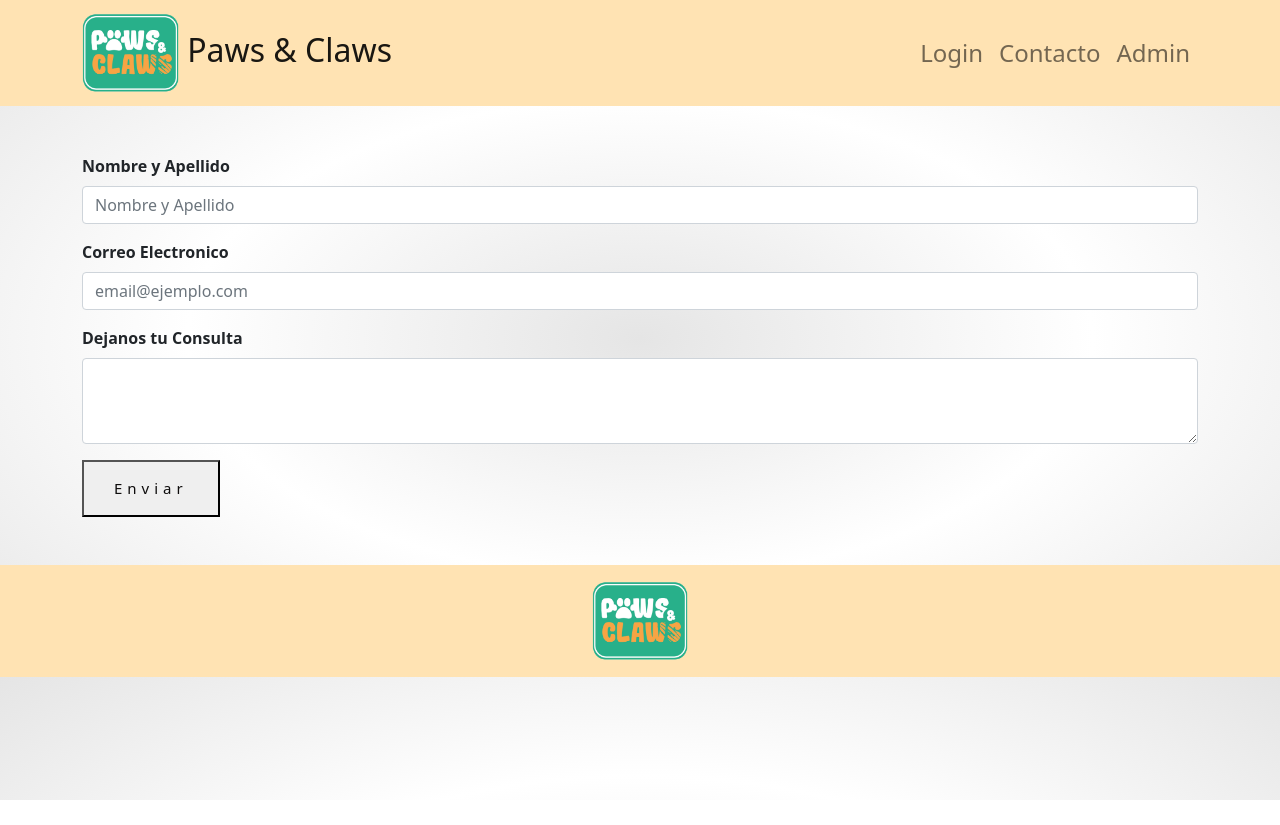
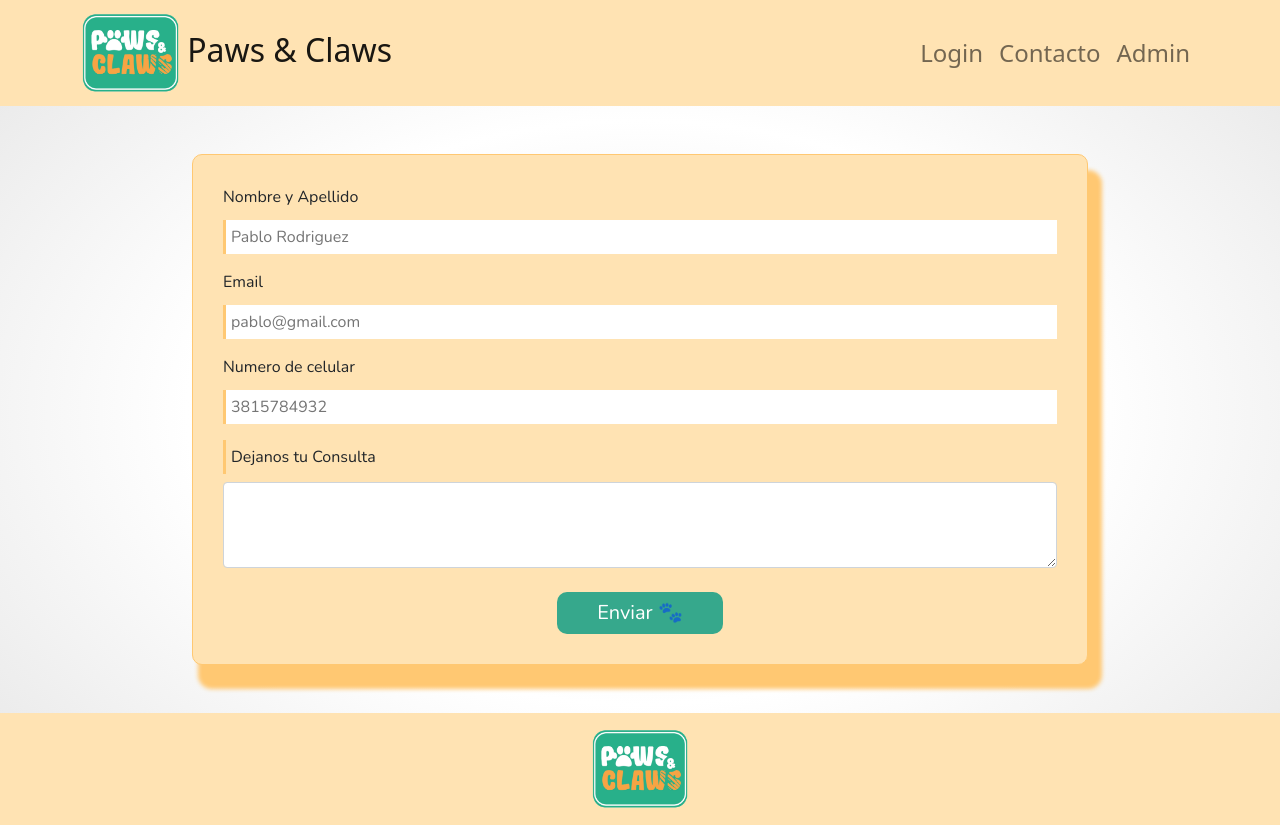
Before and after one commit to tomasCMPSN/ProyectoFinalGrupo2, a React (Create React App) app: page /contacto in a window 1280 px wide. Before the commit the page ends 800 px from the top, so only its background shows below. Built offline with nearby package versions, Linux system fonts and the light colour scheme; data requests are answered from the project's data file; the HTML template or start-up script is replaced by a standard one.

Commit message:
le di el mismo estilo a todas las paginas del proyecto

```diff
--- a/src/App.js
+++ b/src/App.js
@@ -11,6 +11,8 @@ import Turnos from './components/views/turnos/TurnosCreate'
 import TurnosTable from './components/views/turnos/TurnosTable'
 import TurnosEdit from './components/views/turnos/TurnosEdit'
 import {useState,useEffect} from 'react'
+import InfoPlanes from "./components/views/Home/InfoPlanes/InfoPlanes";
+import Planes from "./components/views/planes/Planes"
 
 
 
@@ -55,6 +57,7 @@ const DB = process.env.REACT_APP_APPI_APPOINTMENT;
             <Route exact path="/turnoscreate" element={ <Turnos /> }/>
             <Route exact path="/turnostable" element={ <TurnosTable turnos={turnos} /> }/>
             <Route exact path="/turnosedit" element={ <TurnosEdit /> }/>
+            <Route exact path="/Planes" element={ <Planes/> }/>
 
           </Routes>
         </main>
--- a/src/components/views/Home/Contacto/Contacto.css
+++ b/src/components/views/Home/Contacto/Contacto.css
@@ -1,17 +1,44 @@
-.btn-neon {
-position: relative;
-display: inline-block;
-padding: 15px 30px;
-color: #0e0c0c ;
-letter-spacing: 5px;
-font-size: 15px;
-text-decoration: none;
-overflow: hidden;
-transition: 0.2s;
+@import url("https://fonts.googleapis.com/css2?family=Nunito:wght@200&display=swap");
+@import url('https://fonts.googleapis.com/css2?family=Patrick+Hand&display=swap');
+
+/* ESTILOS PARA LA PAGINA DE TURNOS */
+
+.form-style-btn {
+  background-color: rgb(54, 168, 140);
+  color: #fff;
+  border-radius: 10px;
+  border: none;
+  padding: 6px 10px;
+  width: 20%;
+  width: 20%;
+  font-size: 20px;
+
+
 }
 
-.btn-neon:hover {
-    background: #a945c7;
-    box-shadow: 0 0 10px #a945c7, 0 0 40px #a945c7, 0 0 80px #a945c7;
-    transition-delay: 1s;
+.form-style-btn:hover {
+  background: rgb(54, 168, 140);
+   box-shadow: 0 0 10px rgb(54, 168, 140), 0 0 40px rgb(54, 168, 140) , 0 0 80px rgb(54, 168, 140);
+  transition-delay: 1s;
+
 }
+
+.form_style {
+  width: 70%;
+  border: solid 1px #ffc872;
+  padding: 30px;
+  border-radius: 10px;
+  box-shadow: 10px 20px 4px 4px #ffc872;
+
+  background-color: #ffe3b3;
+  font-family: "Nunito", sans-serif;
+}
+
+.form-style-title {
+  font-weight: bolder;
+  font-size: 70px;
+  font-family: 'Patrick Hand', cursive;
+  padding: 25px;
+
+
+}
--- a/src/components/views/Home/Contacto/Contacto.js
+++ b/src/components/views/Home/Contacto/Contacto.js
@@ -6,27 +6,28 @@ import { Form } from "react-bootstrap";
 const Contacto = () => {
     return (
         <div>
-        <Form className="my-5 container  ">
-          <Form.Group className="mb-3" controlId="exampleForm.ControlInput1">
-            <Form.Label className="fw-bold ">Nombre y Apellido</Form.Label>
-            <Form.Control type="text" placeholder="Nombre y Apellido" />
+        <Form className="mb-5 my-5 form_style container" >
+          <Form.Group className="mb-3 " controlId="formBasicEmail">
+            <Form.Label>Nombre y Apellido</Form.Label>
+            <input className='form-stle-inner' type="text"  placeholder="Pablo Rodriguez"  />
           </Form.Group>
-          <Form.Group className="mb-3" controlId="exampleForm.ControlInput1">
-            <Form.Label className="fw-bold ">Correo Electronico</Form.Label>
-            <Form.Control
-              type="email"
-              placeholder="email@ejemplo.com"
-              required
-            />
+          <Form.Group className="mb-3" controlId="formBasicEmail">
+            <Form.Label>Email</Form.Label>
+            <input  type="email" placeholder="pablo@gmail.com" className='form-stle-inner' />
+          </Form.Group>
+          <Form.Group className="mb-3" controlId="formBasicEmail">
+            <Form.Label>Numero de celular</Form.Label>
+            <input  type="number" placeholder="3815784932" className='form-stle-inner' />
           </Form.Group>
           <Form.Group className="mb-3" controlId="exampleForm.ControlTextarea1">
-            <Form.Label className="fw-bold">Dejanos tu Consulta</Form.Label>
+            <Form.Label className="form-stle-inner">Dejanos tu Consulta</Form.Label>
             <Form.Control as="textarea" rows={3} />
           </Form.Group>
-          <button className="btn-neon" type="submit">
-            Enviar
-          </button>
-        </Form>
+
+          <div className="text-center mt-4">
+            <button className="form-style-btn "> Enviar 🐾</button>
+          </div>
+          </Form>
 
 
 
--- a/src/components/views/Home/Login/Login.js
+++ b/src/components/views/Home/Login/Login.js
@@ -20,14 +20,18 @@ const Login = () => {
       <h1 className="text2">.</h1>
       <h1 className="text3">Tomás</h1>
      </div>
-     <Form className="mb-5 form_style container" >
+     <Form className="mb-5 form_style container" onSubmit = {hundleSubmit}>
           <Form.Group className="mb-3 " controlId="formBasicEmail">
             <Form.Label>Email</Form.Label>
-            <input className='form-stle-inner' type="email"  placeholder="@pawsclaws.com" />
+            <input className='form-stle-inner' type="email"  placeholder="@pawsclaws.com" onChange={(e) => {
+             setArregloLogin(e.target.value);
+            }} />
           </Form.Group>
           <Form.Group className="mb-3" controlId="formBasicEmail">
             <Form.Label>Contraseña</Form.Label>
-            <input  type="text" placeholder="********" className='form-stle-inner' />
+            <input  type="text" placeholder="********" className='form-stle-inner' onChange={(e) => {
+              setImput(e.target.value);
+            }} />
           </Form.Group>
           <div className="text-center mt-4">
             <button className="form-style-btn "> Ingresar 🐾</button>
--- a/src/components/views/planes/Planes.js
+++ b/src/components/views/planes/Planes.js
@@ -18,8 +18,8 @@ const Planes = () => {
       </article>
 
       <article className="container mt-5 card-plan-style">
-        <Row xs={1} md={3} className="g-4 ">
-          <Col>
+        <Row xs={1} md={3} className="g-4 my-5 ">
+          <Col >
             <Card className="text-center">
               <Card.Body>
                 <Card.Title>Primeros pasos</Card.Title>
@@ -37,9 +37,9 @@ const Planes = () => {
             </Card>
           </Col>
 
-          <Col>
-            <Card className="text-center">
-              <Card.Body>
+          <Col >
+            <Card className="text-center ">
+              <Card.Body className="m-2">
                 <Card.Title>Madurando</Card.Title>
                 <Card.Text>Para mascotas de 5 a 10 años</Card.Text>
                 <ListGroup>
```
